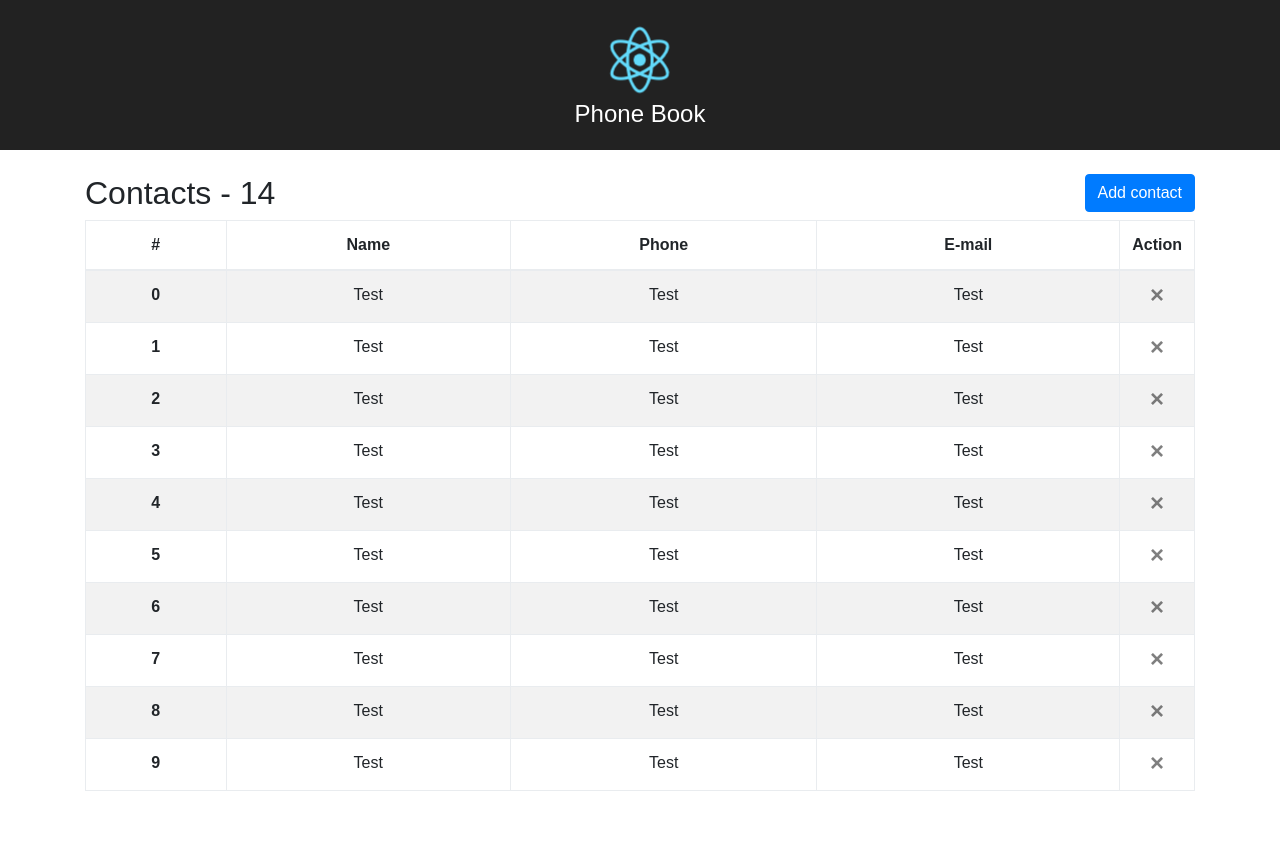
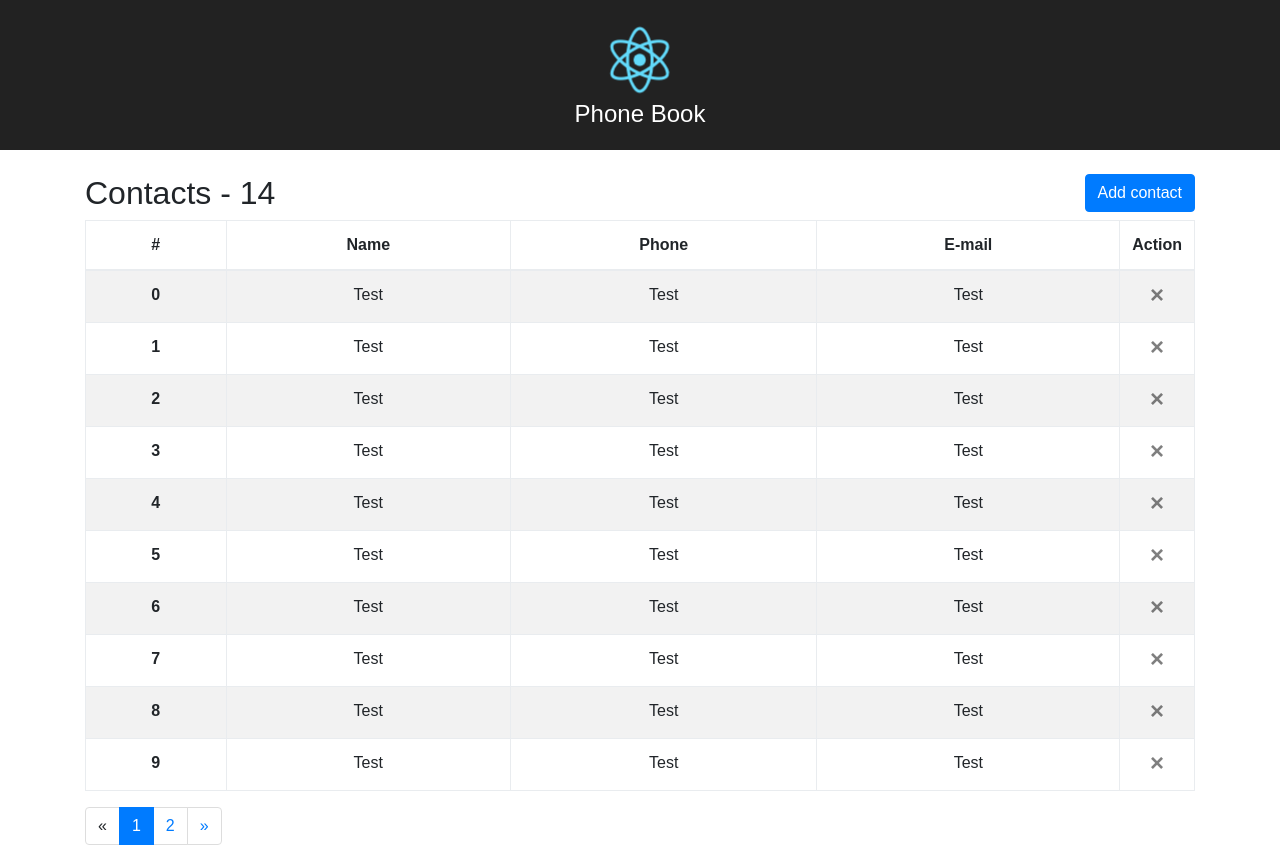
Before and after one commit to MykolaDovgal/phone-book, a React (Create React App) app: page / in a window 1280 px wide. Before the commit the page ends 807 px from the top, so only its background shows below. Built offline with nearby package versions, Linux system fonts and the light colour scheme.

Commit message:
Added pagination

```diff
--- a/src/classes/PhoneBook.js
+++ b/src/classes/PhoneBook.js
@@ -131,6 +131,10 @@ class PhoneBook {
 		return this.contacts.slice(start, end);
 	}
 
+	getCountOfPage(contactsPerPage = 10) {
+		return Math.ceil(this.getTotal() / contactsPerPage);
+	}
+
 	updateStorage() {
 		localStorage.setItem('contacts', JSON.stringify(this.contacts));
 	}
--- a/src/components/Contacts.js
+++ b/src/components/Contacts.js
@@ -12,7 +12,9 @@ class Contacts extends Component {
 	constructor() {
 		super();
 		this.state = {
-			phoneBook: this.phoneBook
+			phoneBook: this.phoneBook,
+			page: 1,
+			contactsPerPage: 10
 		};
 	}
 
@@ -21,10 +23,18 @@ class Contacts extends Component {
 		$(document).on('click', '.removeContact', (e) => {
 			this.handlerForRemoveContact(e);
 		});
+
+		$(document).on('click', '#contactNavigation li', (e) => {
+			this.handlerForSetPage(e);
+		});
+
+
 	}
 
 	render() {
 		const data = this.getContactsTableData();
+		const pagination = this.getPagination();
+
 		return (
 			<div className="contacts_wrapper">
 				<div className="container">
@@ -62,6 +72,10 @@ class Contacts extends Component {
 							</table>
 						</div>
 					</div>
+
+					{pagination}
+
+
 				</div>
 
 				<div className="modal fade" id="modalAddContact" tabIndex="-1" role="dialog">
@@ -120,7 +134,7 @@ class Contacts extends Component {
 
 	getContactsTableData = () => {
 
-		return this.phoneBook.list().map(function (object, i) {
+		return this.phoneBook.list(this.state.contactsPerPage, this.state.page).map(function (object, i) {
 			return (
 				<tr>
 					<th scope="row">{i}</th>
@@ -136,6 +150,45 @@ class Contacts extends Component {
 				</tr>)
 		})
 
+	};
+
+	getPagination = () => {
+		let pages = [];
+		const _t = this;
+		for (let i = 0; i < this.phoneBook.getCountOfPage(this.state.contactsPerPage); i++) {
+			pages.push(i + 1);
+		}
+		return (
+			<div className="row">
+				<div className="col-12">
+					<nav aria-label="Page navigation">
+						<ul className="pagination" id="contactNavigation">
+							<li data-page={_t.state.page - 1} className="page-item">
+								<a className="page-link" aria-label="Previous">
+									<span aria-hidden="true">&laquo;</span>
+									<span className="sr-only">Previous</span>
+								</a>
+							</li>
+
+							{pages.map(function (i) {
+								let className = (i === _t.state.page) ? 'page-item active' : 'page-item';
+
+								return (
+									<li data-page={i} className={className}><a className="page-link " href="#">{i}</a>
+									</li>)
+							})}
+
+							<li data-page={_t.state.page + 1} className="page-item">
+								<a className="page-link" href="#" aria-label="Next">
+									<span aria-hidden="true">&raquo;</span>
+									<span className="sr-only">Next</span>
+								</a>
+							</li>
+						</ul>
+					</nav>
+				</div>
+			</div>
+		);
 	};
 
 	handlerAddForm = (e) => {
@@ -178,6 +231,22 @@ class Contacts extends Component {
 		}
 	};
 
+	handlerForSetPage = (e) => {
+		const element = $(e.target);
+
+		const li = element.parents('li');
+		let page = +li.data('page');
+
+		if (!isNaN(page)) {
+			if (page < 1) {
+				page = 1;
+			}
+			this.setState({
+				page: page
+			});
+		}
+	};
+
 	updateContact = () => {
 		this.setState({
 			phoneBook: this.phoneBook
```
